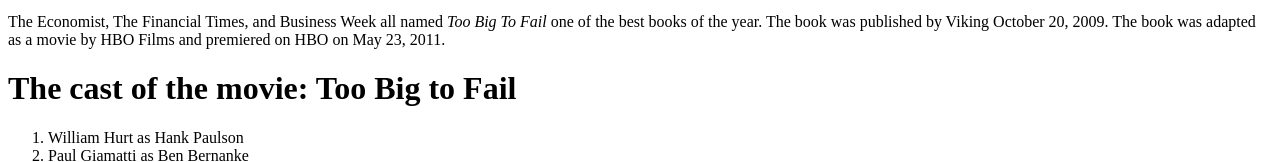
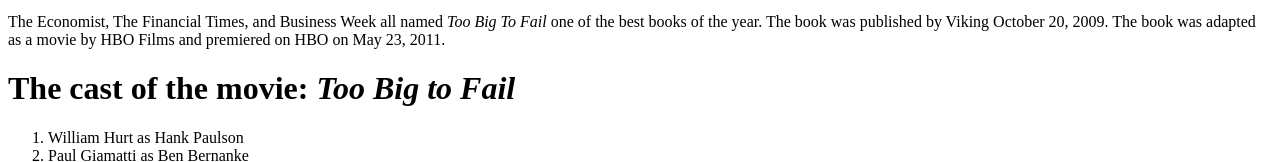
Before and after one commit to KirwinAl/A09, a plain HTML site: page speakers/c03x_sorkin.html in a window 1280 px wide. Shown: the part 368-530 px from the top of the page. Drawn offline with Linux system fonts and the light colour scheme.

Commit message:
Update c03x_sorkin.html

```diff
--- a/speakers/c03x_sorkin.html
+++ b/speakers/c03x_sorkin.html
@@ -14,7 +14,7 @@
 	  	<p>New York Times columnist and author, Andrew Ross Sorkin, has been described as <q>the most famous financial journalist of his generation.</q> His book, <i>Too Big to Fail</i>, was the first behind-the-scenes account of the financial crisis that led to our current recession.</p>
 	  	<p>The Economist, The Financial Times, and Business Week all named <i>Too Big To Fail</i> one of the best books of the year. The book was published by Viking October 20, 2009. The book was adapted as a movie by HBO Films and premiered on HBO on May 23, 2011.</p>
 
-	  	<h1>The cast of the movie: Too Big to Fail</h1>
+		<h1>The cast of the movie: <i>Too Big to Fail</i></h1>
 	  	<ol>
 	    		<li>William Hurt as Hank Paulson</li>
 	    		<li>Paul Giamatti as Ben Bernanke</li>
```
